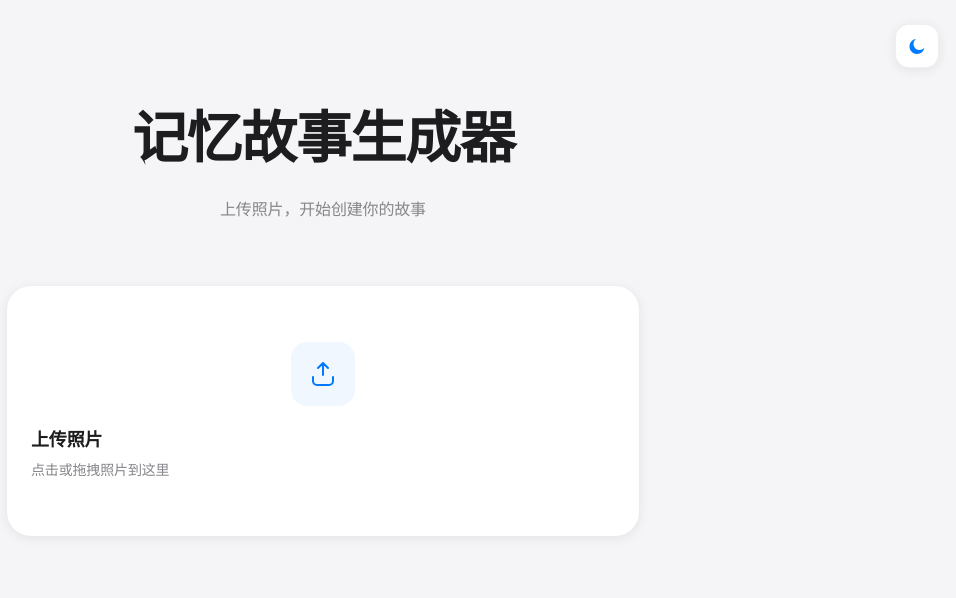
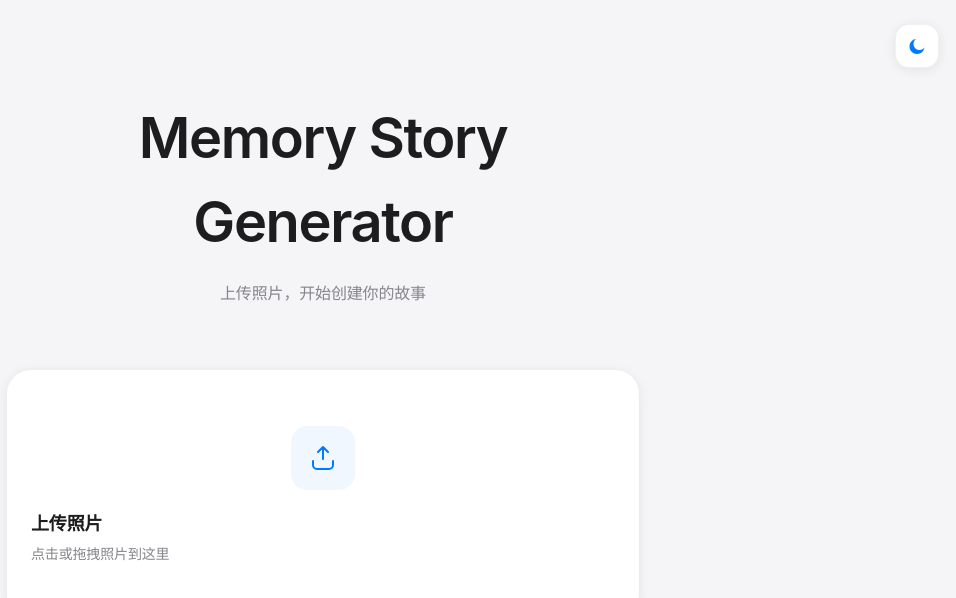
Before and after one commit to chikchichin-byte/memory-story-generator, a Next.js app: page / in a window 1280 px wide. Shown: the top 598 px of the page, without its empty margins (317-1273 px from the left). Built offline with nearby package versions, Linux system fonts and the light colour scheme.

Commit message:
chore: rename app title to English
Memory Story Generator

```diff
--- a/src/app/layout.tsx
+++ b/src/app/layout.tsx
@@ -14,7 +14,7 @@ const geistMono = Geist_Mono({
 });
 
 export const metadata: Metadata = {
-  title: "记忆故事生成器",
+  title: "Memory Story Generator",
   description: "AI 驱动的照片故事生成工具，将照片集合转化为具有情感共鸣的叙事故事板。",
 };
 
--- a/src/app/page.tsx
+++ b/src/app/page.tsx
@@ -771,7 +771,7 @@ export default function Home() {
       <main className="max-w-[680px] mx-auto py-24 px-6">
         <div className="mb-16 text-center">
           <h1 className="text-[clamp(2.5rem,5vw,3.5rem)] font-semibold tracking-tight mb-4" style={{ color: 'var(--foreground)', letterSpacing: '-0.025em' }}>
-            记忆故事生成器
+            Memory Story Generator
           </h1>
           <p className="text-base leading-relaxed" style={{ color: 'var(--apple-gray-dark)' }}>
             上传照片，开始创建你的故事
```
